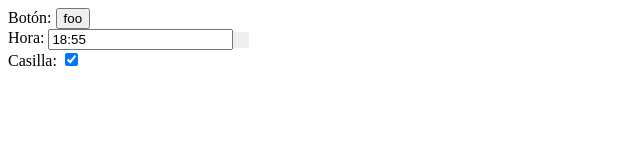
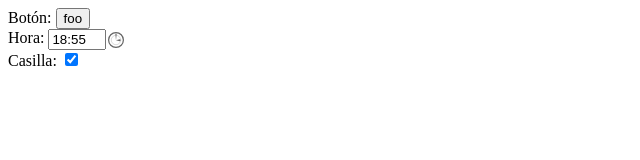
Before and after one commit to roimergarcia/jQuery-ahora, a plain HTML site: page demo/index.html in a window 1280 px wide. Shown: the whole page, without its empty margins (0-640 px from the left). Drawn offline with Linux system fonts and the light colour scheme.

Commit message:
Nuevo ícono para el botón del selector

```diff
--- a/css/jquery.ahora.css
+++ b/css/jquery.ahora.css
@@ -9,8 +9,13 @@
 .jquery-ahora-activar{
 	width: 16px;
 	height: 16px;
-	margin: 0px;
+	margin: 2px;
 	padding: 0px;
 	border: medium none;
 	vertical-align: middle;
+	background-image: url("../img/icono-ahora.svg");
+	background-size: 16px 16px;
+	background-repeat: no-repeat;
+	background-color: transparent;
+	cursor: pointer;
 }
--- a/demo/index.html
+++ b/demo/index.html
@@ -11,7 +11,7 @@
 	<body>
 		<div id="element">
 			<label>Botón: <input type="button" value="foo" /></label><br/>
-			<label>Hora: <input type="text" value="texto"/></label><br/>
+			<label>Hora: <input type="text" value="texto" style="width:50px;"/></label><br/>
 			<label>Casilla: <input type="checkbox" value="casilla" checked/></label><br/>
 		</div>
 		<script>
--- a/src/jquery.ahora.js
+++ b/src/jquery.ahora.js
@@ -2,16 +2,7 @@
 // scripts and/or other plugins which may not be closed properly.
 ;(function ( $, window, document, undefined ) {
 
-		// undefined is used here as the undefined global variable in ECMAScript 3 is
-		// mutable (ie. it can be changed by someone else). undefined isn't really being
-		// passed in so we can ensure the value of it is truly undefined. In ES5, undefined
-		// can no longer be modified.
-
-		// window and document are passed through as local variable rather than global
-		// as this (slightly) quickens the resolution process and can be more efficiently
-		// minified (especially when both are regularly referenced in your plugin).
-
-		// Create the defaults once
+		// Valores y opciones por defecto
 		var pluginName = "ahora";
 		var defaults = {
 				ahora: "00:00"
@@ -20,10 +11,7 @@
 		// The actual plugin constructor
 		function Plugin ( element, options ) {
 				this.element = element;
-				// jQuery has an extend method which merges the contents of two or
-				// more objects, storing the result in the first object. The first object
-				// is generally empty as we don't want to alter the default options for
-				// future instances of the plugin
+				// Aplica las opciones, usando la configuracion por defecto donde sea necesario
 				this.settings = $.extend( {}, defaults, options );
 				this._defaults = defaults;
 				this._name = pluginName;
@@ -35,16 +23,22 @@
 				init: function () {
 						// Inicialización
 						var jqThis = $(this.element);
+						var jqBoton = $('<input type="button" class="jquery-ahora-activar" />');
+						var jqAhora = this;
+
 						jqThis.addClass('jquery-ahora-input')
 							.wrap($('<span class="jquery-ahora-wrapper"></span>'))
-							.after($('<input type="button" class="jquery-ahora-activar" />'))
+							.after(jqBoton)
 							.val(this.settings.ahora);
-
-						//para probar
-						this.probar();
+						jqBoton.on('click.ahora', function(e){
+							jqAhora.abrirSelector();
+						});
 				},
-				probar: function () {
-						console.log('probar');
+				abrirSelector: function () {
+						console.log('¡Selector abierto!');
+				},
+				cerrarSelector: function () {
+						console.log('¡Selector cerrado!');
 				}
 		});
 
```
Also changed, not shown: img/icono-ahora.svg (added), 1 other file.
